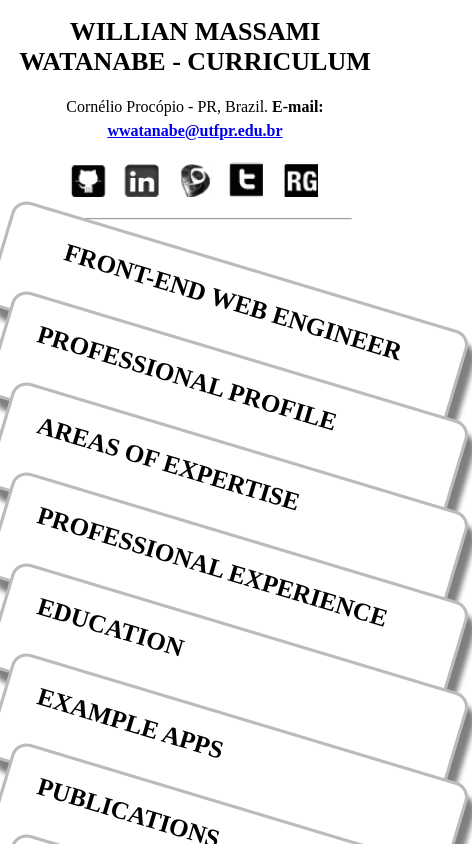
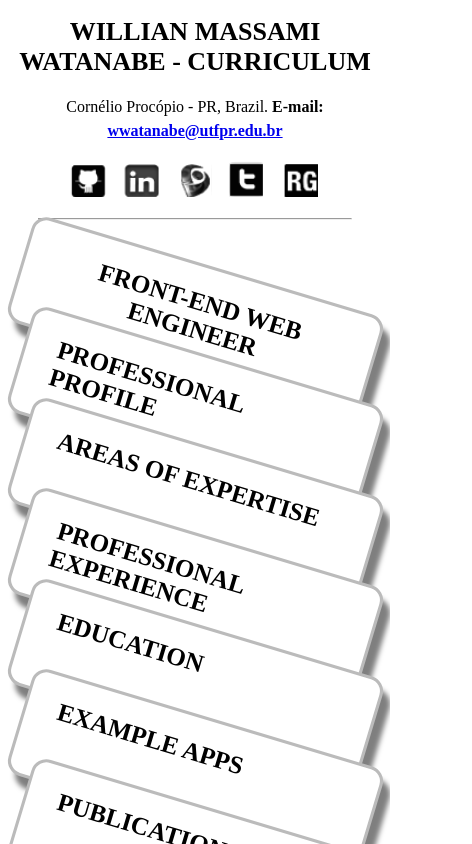
Before and after one commit to watinha/react-homepage, a React (Create React App) app: page / in a window 390 px wide. Shown: the top 844 px of the page, 472 px wide, since content can reach past the window. Built offline with nearby package versions, Linux system fonts and the light colour scheme.

Commit message:
fixes for mobile device

```diff
--- a/src/css/files_mobile.css
+++ b/src/css/files_mobile.css
@@ -33,9 +33,9 @@
         transition: none !important;
 
         position: relative;
-        width: 100% !important;
+        width: 73% !important;
         height: 100px;
-        margin-bottom: -15px;
+        margin: 0 auto -15px;
         top: 50px;
         left: 0px !important;
 
```
